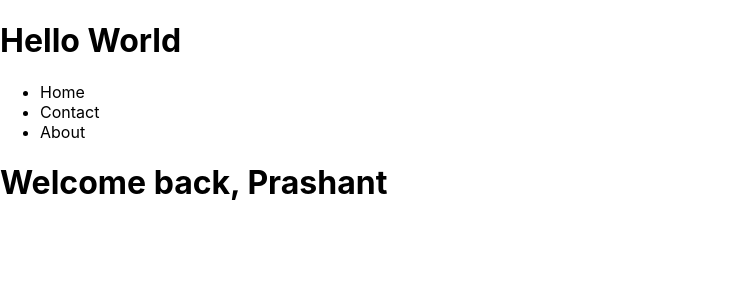
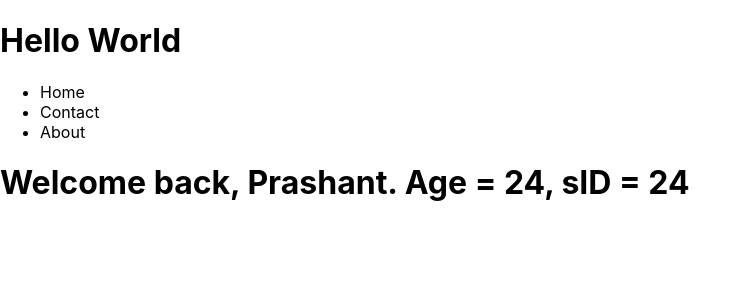
Before and after one commit to Prashant-SK/react-payment-gateway, a React (Create React App) app: page / in a window 1280 px wide. Shown: the top 300 px of the page, without its empty margins (0-751 px from the left). Built offline with nearby package versions, Linux system fonts and the light colour scheme.

Commit message:
added more props to Greeter

```diff
--- a/src/App.js
+++ b/src/App.js
@@ -8,7 +8,7 @@ function App() {
     <div>
     <h1>Hello World</h1>
     <Navbar/>
-    <Greeter name="Prashant"/>
+    <Greeter name="Prashant" age="24" sID={1}/>
     </div>
   );
 }
--- a/src/Greeter.js
+++ b/src/Greeter.js
@@ -1,7 +1,11 @@
 import React from 'react';
 
 function Greeter(props){
-    return <h1>Welcome back, {props.name}</h1>
+    return (
+    <>
+    <h1>Welcome back, {props.name}. Age = {props.age}, sID = {props.age}</h1>
+    </>
+    )
 }
 
 export default Greeter;
```
